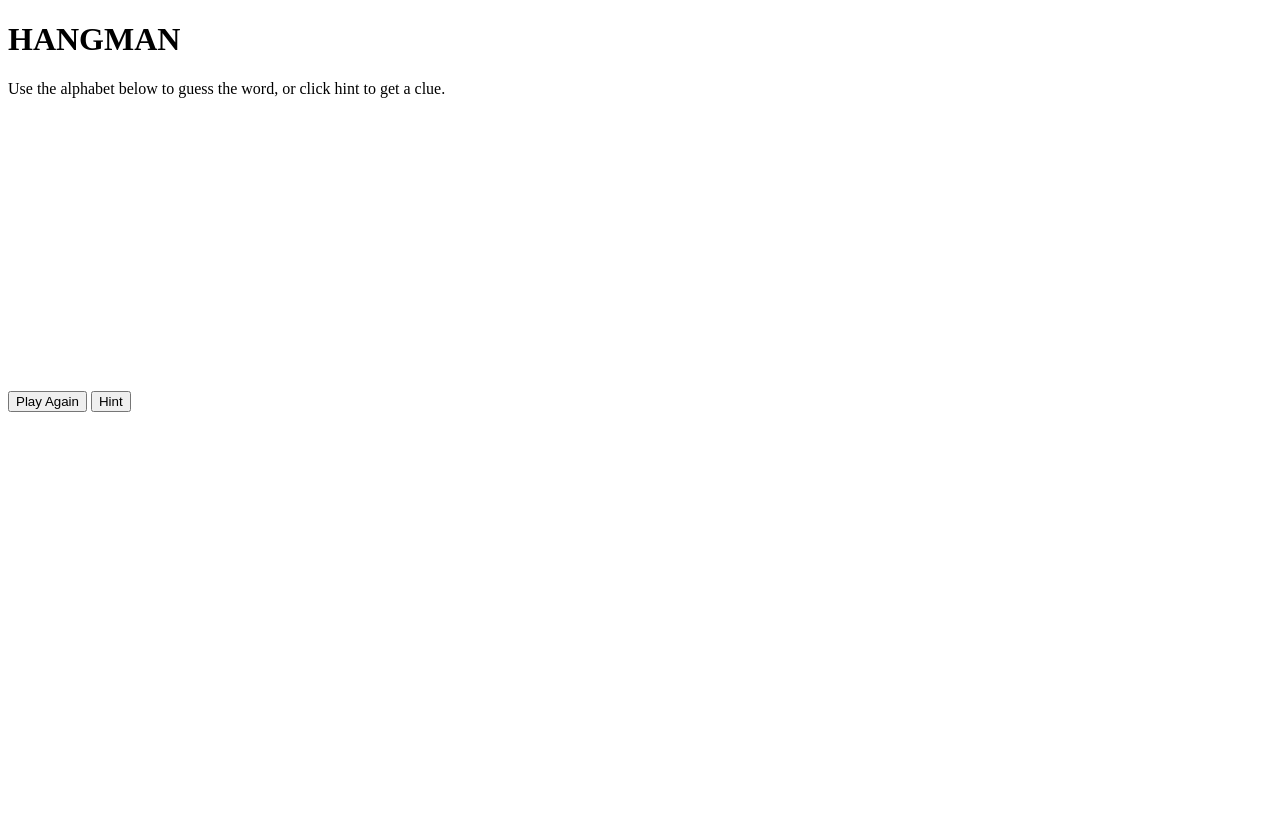
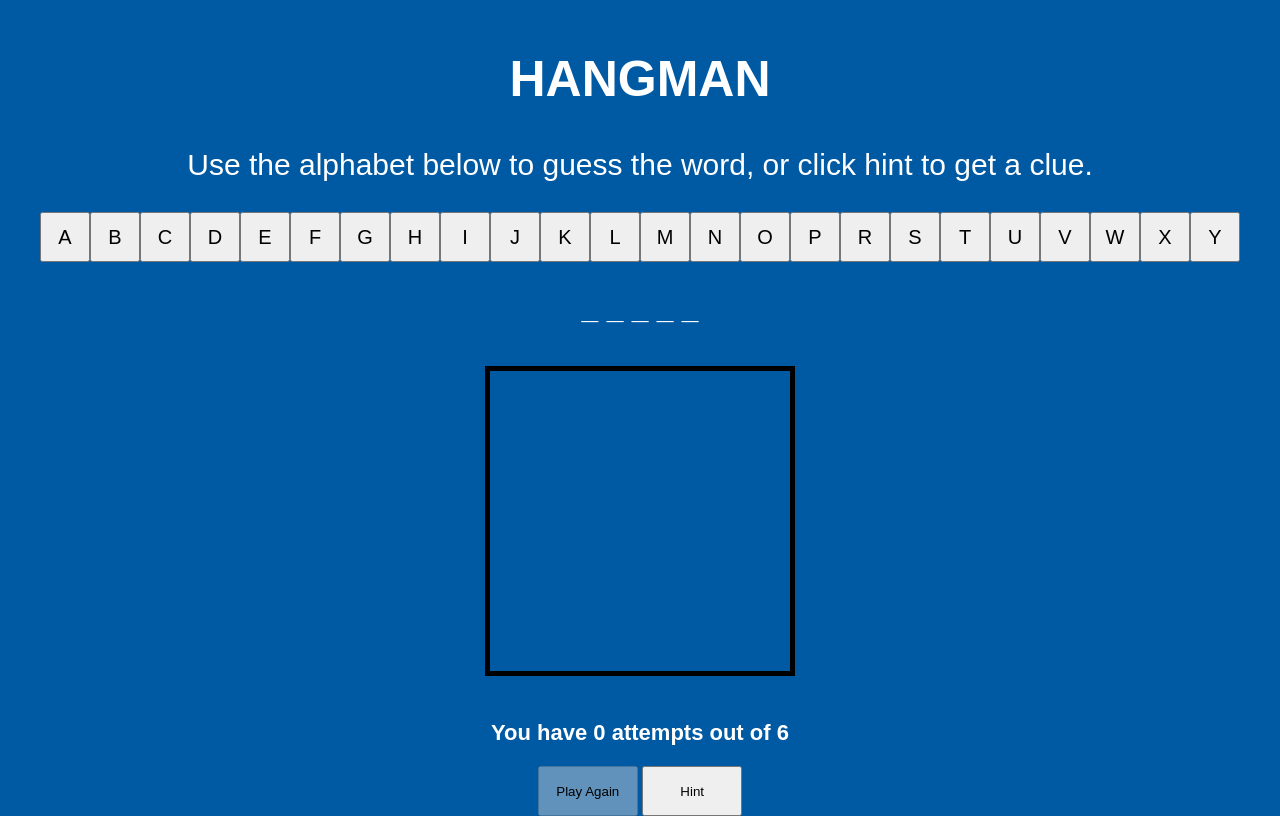
Before and after one commit to DanIeLLL21/DanIeLLL21.github.io, a plain HTML site: page index.html in a window 1280 px wide. Drawn offline with Linux system fonts and the light colour scheme.

Commit message:
added more words

```diff
--- a/index.html
+++ b/index.html
@@ -4,6 +4,7 @@
 	<meta charset="UTF-8">
 	<meta name="viewport" content="width=device-width, initial-scale=1.0">
 	<title>Document</title>
+	<link rel="stylesheet" href="index.css">
 
 </head>
 <body>
@@ -27,3 +28,4 @@
 
 </body>
 </html>
+<script src="index.js"></script>
--- a/index.js
+++ b/index.js
@@ -10,10 +10,6 @@ let randomWords = [
 	{
 		word:"media",
 		hint:"	mobiles, ipads, laptops, television, newspapers, facebook, instagram..."
-	},
-	{
-		word:"another",
-		hint:"perseverance"
 	},
 	{
 		word:"google",
@@ -35,6 +31,18 @@ let randomWords = [
 	{
 		word:"recursion",
 		hint:"doing something over and over agian"
+	},
+	{
+		word:"privacy",
+		hint:"keeping yourself and your personal information data safe when off and online"
+	},
+	{
+		word:"teamwork",
+		hint:"working together cooperatively, pulling together, turning a group into a team"
+	},
+	{
+		word:"education",
+		hint:"is the process of facilitating learning, thinking, problem solving, creativity, and the acquisition of knowledge, skills, values, beliefs, and habits. It's also a word that has all 5 vowels."
 	}
 ]
 
@@ -49,6 +57,7 @@ let buttons = document.querySelector('.buttonscontainer')
 let drawArea = document.getElementById('drawarea')
 let playagainButton = document.getElementById('playagain')
 let clue = document.getElementById('hint')
+
 
 const canvas = document.getElementById('hangman');
 const context = canvas.getContext("2d");
@@ -115,6 +124,7 @@ clue.addEventListener('click', () => {
 	window.alert(hint)
 
 })
+
 
 function checkword() {
 
```
